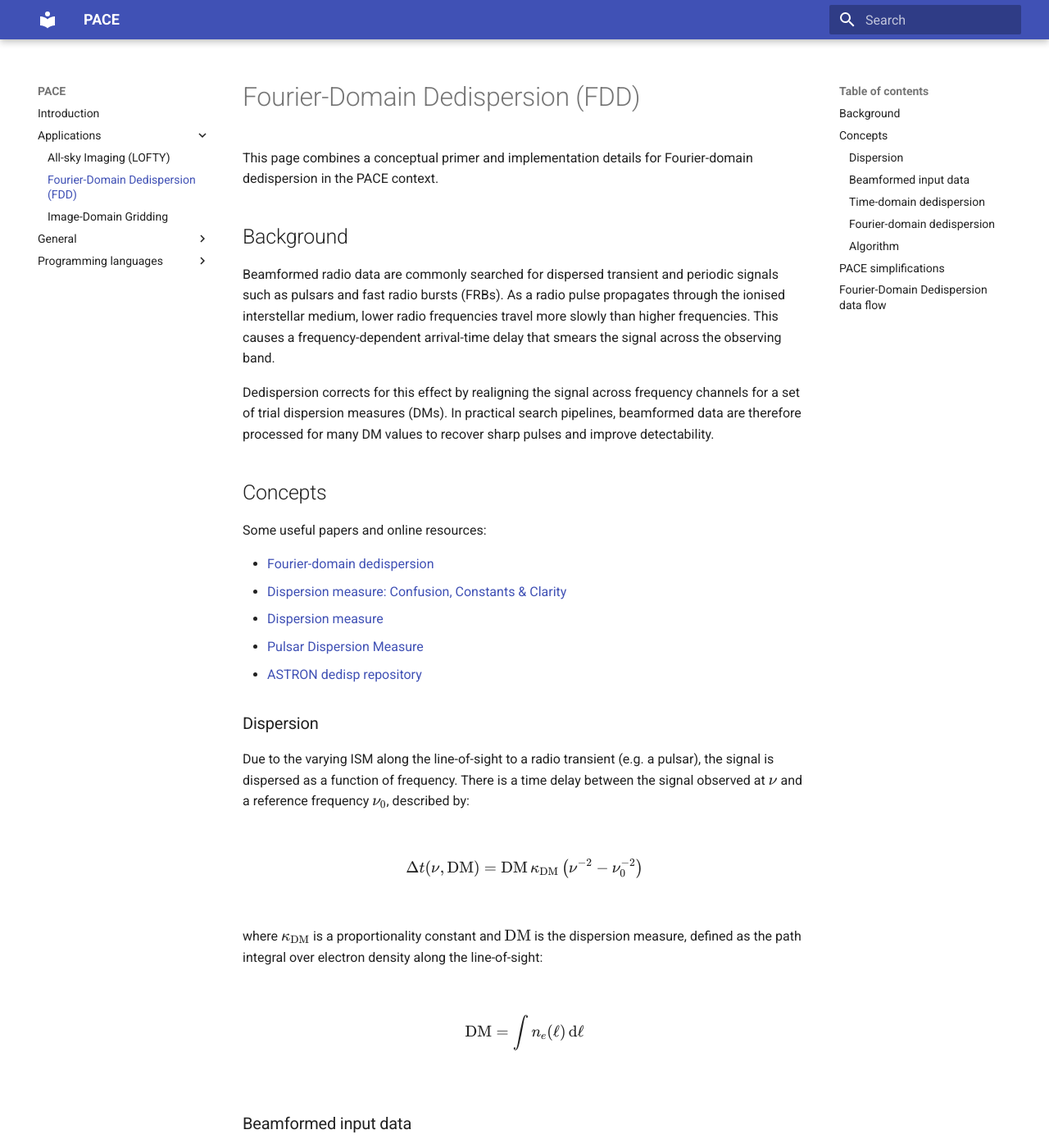
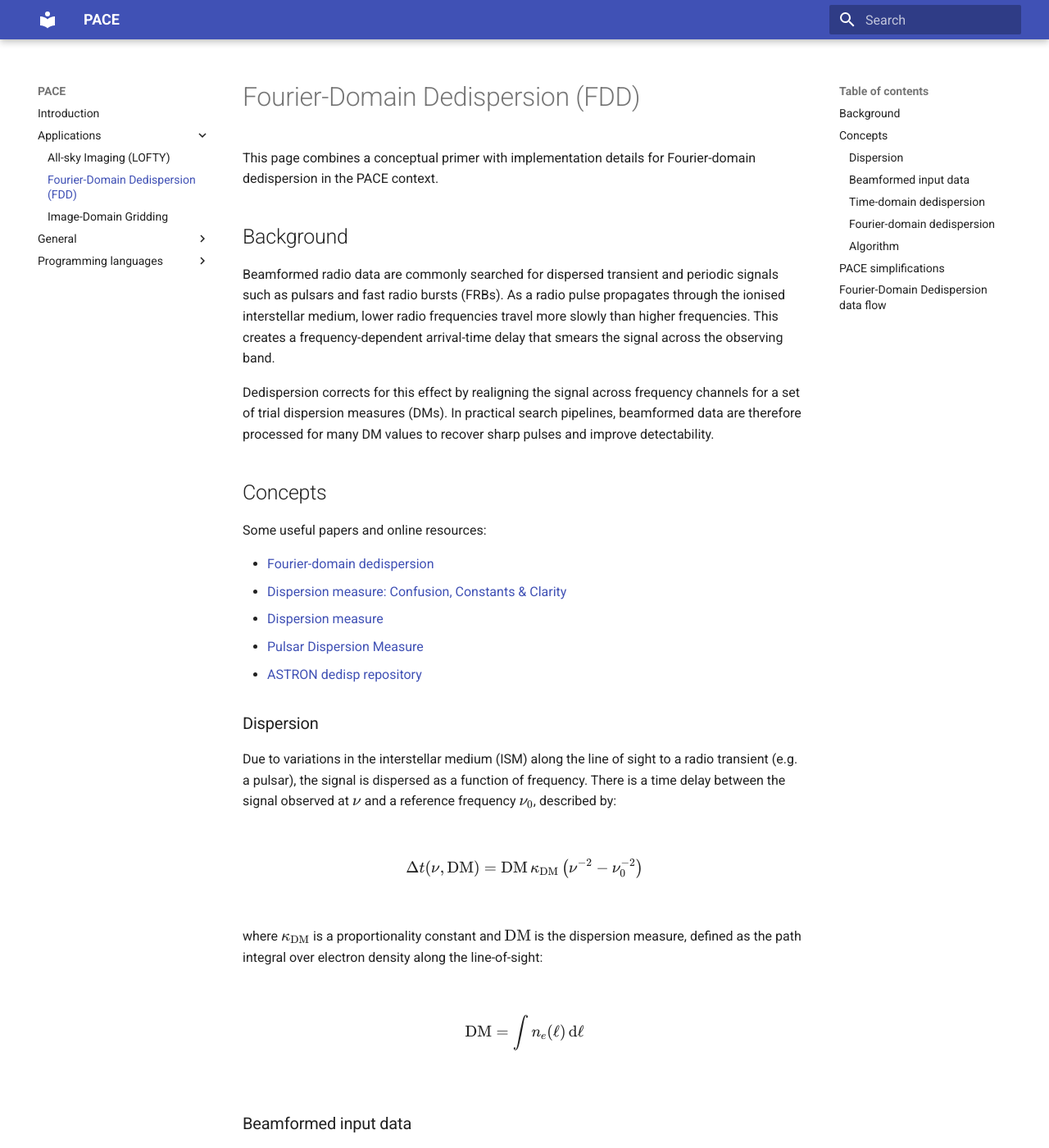
Before and after one commit to astron-rd/PACE, an MkDocs documentation site: the page built from docs/applications/fourier-domain-dedispersion.md, in a window 1280 px wide and 1400 px high. Shown: the whole window at 82% size. Built offline with MkDocs 1.6.1 and Material for MkDocs 9.7.7, drawn with Linux system fonts in a browser that asks for light colours; nearby versions of some CDN libraries; some of the changed text lies outside the part shown.

Commit message:
Improve fdd documentation

```diff
--- a/docs/applications/fourier-domain-dedispersion.md
+++ b/docs/applications/fourier-domain-dedispersion.md
@@ -1,6 +1,6 @@
 # Fourier-Domain Dedispersion (FDD)
 
-This page combines a conceptual primer and implementation details for
+This page combines a conceptual primer with implementation details for
 Fourier-domain dedispersion in the PACE context.
 
 ## Background
@@ -8,8 +8,9 @@ Fourier-domain dedispersion in the PACE context.
 Beamformed radio data are commonly searched for dispersed transient and periodic
 signals such as pulsars and fast radio bursts (FRBs). As a radio pulse
 propagates through the ionised interstellar medium, lower radio frequencies
-travel more slowly than higher frequencies. This causes a frequency-dependent
-arrival-time delay that smears the signal across the observing band.
+travel more slowly than higher frequencies. This creates a
+frequency-dependent arrival-time delay that smears the signal across the
+observing band.
 
 Dedispersion corrects for this effect by realigning the signal across frequency
 channels for a set of trial dispersion measures (DMs). In practical search
@@ -28,10 +29,10 @@ Some useful papers and online resources:
 
 ### Dispersion
 
-Due to the varying ISM along the line-of-sight to a radio transient (e.g. a
-pulsar), the signal is dispersed as a function of frequency. There is a time
-delay between the signal observed at $\nu$ and a reference frequency $\nu_0$,
-described by:
+Due to variations in the interstellar medium (ISM) along the line of sight to a
+radio transient (e.g. a pulsar), the signal is dispersed as a function of
+frequency. There is a time delay between the signal observed at $\nu$ and a
+reference frequency $\nu_0$, described by:
 
 $$
 \Delta t(\nu, \mathrm{DM}) = \mathrm{DM}\,\kappa_{\mathrm{DM}}\left(\nu^{-2} - \nu_0^{-2}\right)
@@ -345,7 +346,7 @@ copy_data(ndm, nsamps_computed, nsamp_padded, nsamps_computed, data_dm, output)
 This view shows one row of each 2D buffer (one channel or one DM), how wide it
 is in samples/elements, and which part is consumed by each step.
 
-Note: bars are schematic (not exact scale); they show the relative used vs
+Note: bars are schematic (not exact scale); they show relative used vs
 padded/discarded regions.
 
 Legend:
```
Also changed, not shown: other parts of docs/applications/fourier-domain-dedispersion.md (+7 -7 lines).
